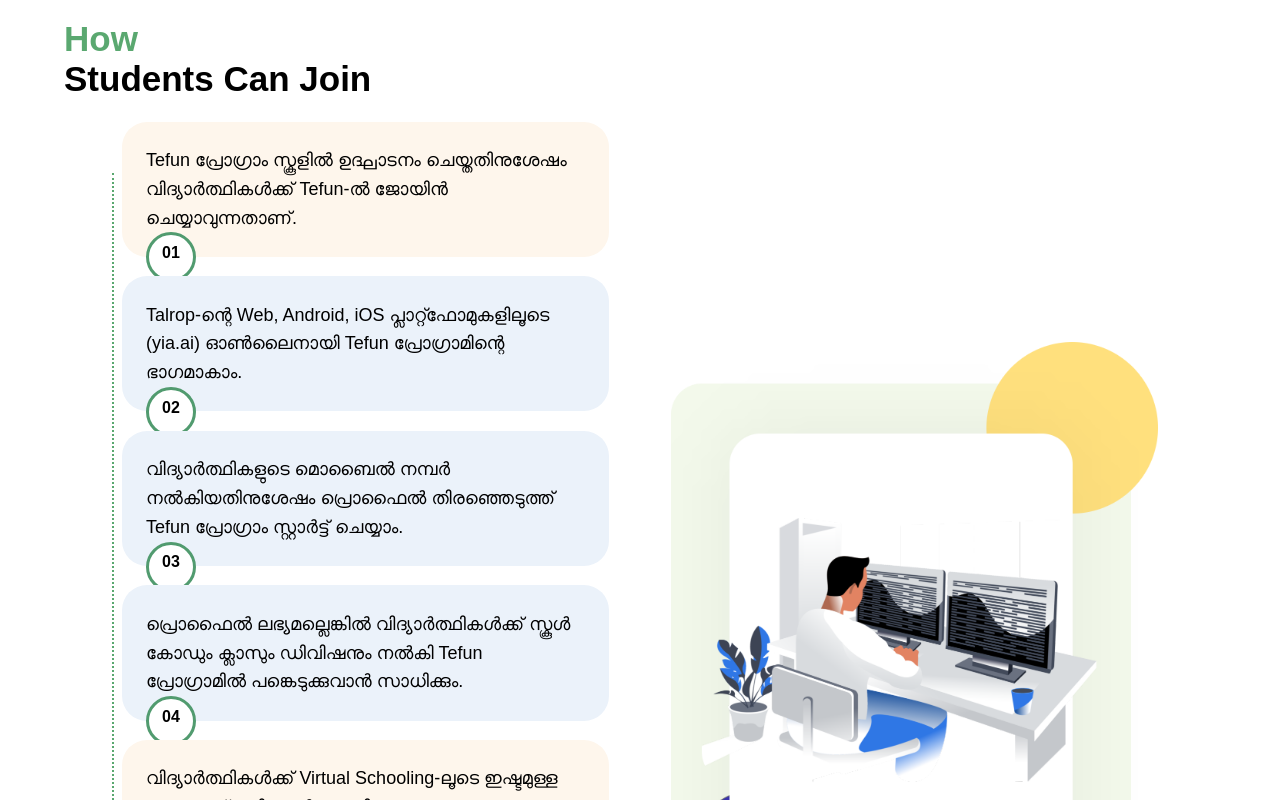
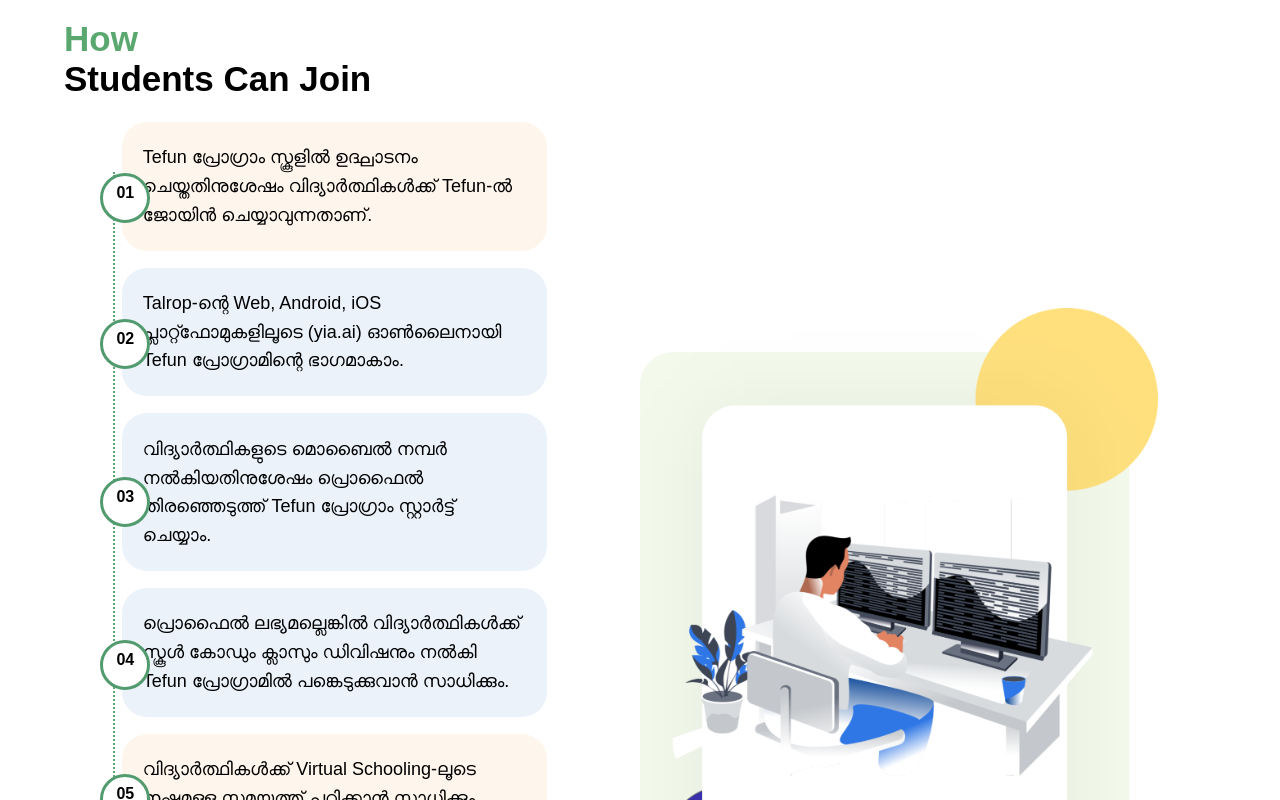
Before and after one commit to swalihmoosa/yiaai, a React (Create React App) app: page / in a window 1280 px wide. Shown: the part 5700-6500 px from the top of the page. Built offline with nearby package versions, Linux system fonts and the light colour scheme.

Commit message:
Students | completed

```diff
--- a/src/components/screens/landing/Students.jsx
+++ b/src/components/screens/landing/Students.jsx
@@ -104,7 +104,7 @@
     margin: 0 auto;
 `
 const Left = styled.ul`
-    width: 47%;
+    width: 41%;
     position: relative;
     &::before{
         content: "";
@@ -148,7 +148,9 @@
     padding: 1%;
     background: #fff;
     font-weight: 900;
+    left: -5%;
+    top: 40%;
 `
 const Right = styled.div`
-    width: 47%;
+    width: 50%;
 `
```
